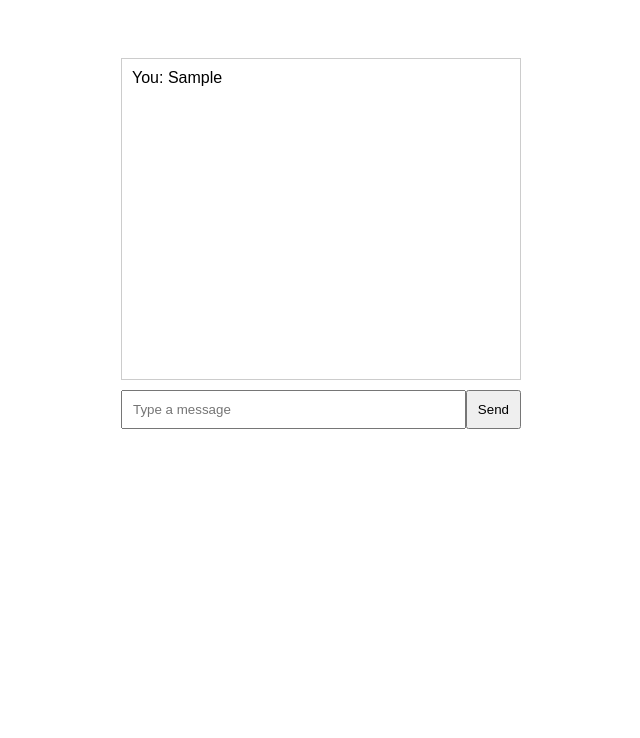
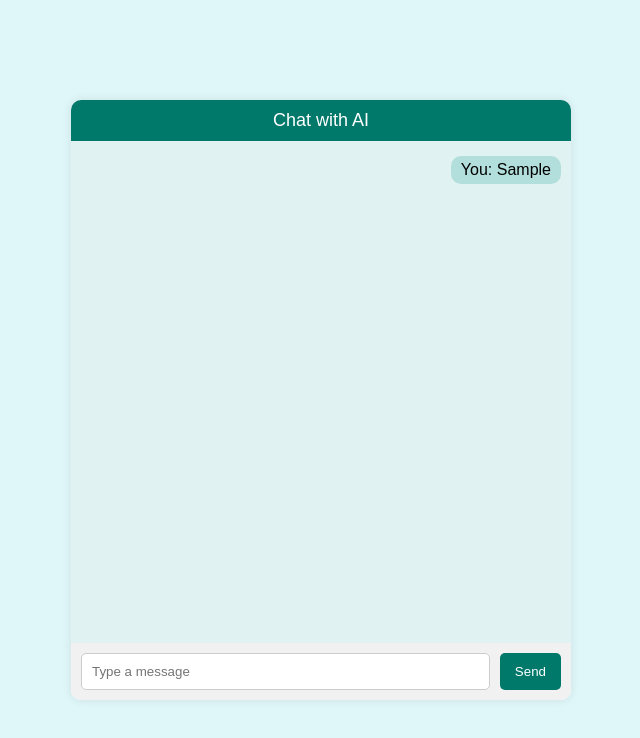
Before and after one commit to KaustubhGhale/HaxsAIagent, a plain HTML site: page Code/App/templates/index.html in a window 1280 px wide. Both pictures are taken after typing "Sample" into the empty fields and a click on the button "Send". Shown: the whole page, without its empty margins (319-959 px from the left). Drawn offline with Linux system fonts and the light colour scheme; no server answers.

Commit message:
Update index.html

```diff
--- a/Code/App/templates/index.html
+++ b/Code/App/templates/index.html
@@ -5,40 +5,92 @@
     <style>
         body {
             font-family: Arial, sans-serif;
+            background-color: #e0f7fa;
+            display: flex;
+            justify-content: center;
+            align-items: center;
+            height: 100vh;
+            margin: 0;
         }
         .chat-container {
-            width: 400px;
-            margin: 0 auto;
-            padding-top: 50px;
+            width: 500px;
+            height: 600px;
+            background-color: #ffffff;
+            box-shadow: 0 0 10px rgba(0, 0, 0, 0.1);
+            border-radius: 10px;
+            overflow: hidden;
+            display: flex;
+            flex-direction: column;
+        }
+        .top-bar {
+            background-color: #00796b;
+            color: white;
+            padding: 10px;
+            text-align: center;
+            font-size: 18px;
         }
         .messages {
-            border: 1px solid #ccc;
+            flex: 1;
             padding: 10px;
-            height: 300px;
+            height: 100%;
             overflow-y: scroll;
+            display: flex;
+            flex-direction: column;
+            background-color: #e0f2f1;
+        }
+        .message {
+            margin: 5px 0;
+        }
+        .message.user {
+            align-self: flex-end;
+            background-color: #b2dfdb;
+            padding: 5px 10px;
+            border-radius: 10px;
+        }
+        .message.ai {
+            align-self: flex-start;
+            background-color: #ffffff;
+            padding: 5px 10px;
+            border-radius: 10px;
+            box-shadow: 0 1px 2px rgba(0, 0, 0, 0.1);
         }
         .input-box {
             display: flex;
-            margin-top: 10px;
+            padding: 10px;
+            background-color: #f1f1f1;
         }
         .input-box input {
             flex: 1;
             padding: 10px;
+            border: 1px solid #ccc;
+            border-radius: 5px;
         }
         .input-box button {
-            padding: 10px;
+            padding: 10px 15px;
+            margin-left: 10px;
+            border: none;
+            background-color: #00796b;
+            color: white;
+            border-radius: 5px;
+            cursor: pointer;
+        }
+        .input-box button:hover {
+            background-color: #004d40;
         }
     </style>
 </head>
 <body>
     <div class="chat-container">
+        <div class="top-bar">Chat with AI</div>
         <div class="messages" id="messages"></div>
         <div class="input-box">
-            <input type="text" id="userInput" placeholder="Type a message" required> <!--Made it required-->
+            <input type="text" id="userInput" placeholder="Type a message" required>
             <button onclick="sendMessage()">Send</button>
         </div>
     </div>
     <script>
+        document.getElementById('userInput').focus();
+
         async function sendMessage() {
             const userInput = document.getElementById('userInput').value;
             if (userInput === '') {
@@ -48,7 +100,8 @@
 
             const messagesDiv = document.getElementById('messages');
             const userMessageDiv = document.createElement('div');
-            userMessageDiv.textContent = `You: ${userInput}`; //Syntax error
+            userMessageDiv.textContent = `You: ${userInput}`;
+            userMessageDiv.classList.add('message', 'user');
             messagesDiv.appendChild(userMessageDiv);
 
             const response = await fetch('/chat', {
@@ -62,8 +115,11 @@
             const data = await response.json();
             const aiMessageDiv = document.createElement('div');
             aiMessageDiv.textContent = `AI: ${data.response}`;
+            aiMessageDiv.classList.add('message', 'ai');
             messagesDiv.appendChild(aiMessageDiv);
+
             messagesDiv.scrollTop = messagesDiv.scrollHeight;
+            document.getElementById('userInput').focus();
         }
     </script>
 </body>
```
